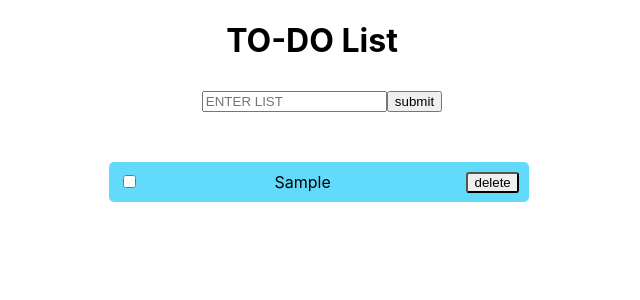
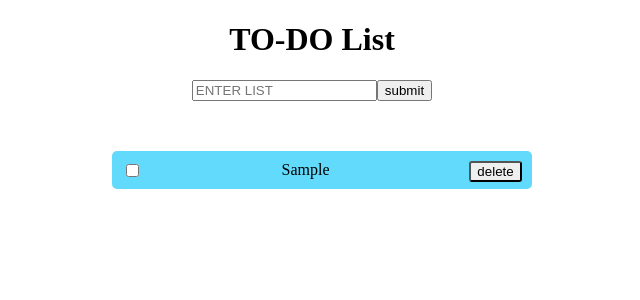
Before and after one commit to uday-dorai/TO-DO_react, a React (Create React App) app: page / in a window 1280 px wide. Both pictures are taken after typing "Sample" into the empty fields and a click on the button "submit". Shown: the top 300 px of the page, without its empty margins (328-968 px from the left). Built offline with nearby package versions, Linux system fonts and the light colour scheme.

Commit message:
5th commit

```diff
--- a/src/App.js
+++ b/src/App.js
@@ -16,16 +16,18 @@ class App extends Component {
     const newTodo ={
       id:uuid.v4(),
       title:title,
-      completed:false
+      status:false
     }
     this.setState({todos:[...this.state.todos, newTodo]})
   }
 
   // checkbox
-  markComplete = (id)=>{
+  markStatus = (id)=>{
+    console.log(id);
     this.setState({todos: this.state.todos.map(todo =>{
-      if(todo.uuid == id){
-        todo.completed = !todo.completed
+      if(todo.uuid === id){
+        console.log(todo.uuid);
+        todo.status = !todo.status
       }
       return todo
     })
@@ -49,7 +51,7 @@ class App extends Component {
         <HeaderTag />
         <AddTodoList addTodo={this.addTodo}/>
         <ul className='list'>
-          <Todo todos={this.state.todos} markComplete={this.markComplete} dltTodo ={this.dltTodo}/>
+          <Todo todos={this.state.todos} markComplete={this.markStatus} dltTodo ={this.dltTodo}/>
         </ul>
       </div>
     );
--- a/src/components/todoItem.jsx
+++ b/src/components/todoItem.jsx
@@ -2,10 +2,19 @@ import React, { Component } from 'react';
 
 class todoItems extends Component {
 
+    strikeThrough = () =>{
+        if(this.props.todo.status){
+            return{
+                textDecoration:'line-through'
+            }
+        }
+    }
+
     render() {
         const {id,title} = this.props.todo;
+        console.log(this.props.todo.status);
         return (
-            <li className='itemsInTodos'>
+            <li className='itemsInTodos' style={this.strikeThrough()}>
                 <input type="checkbox" className='checkBoxLi'
                 onChange={this.props.markComplete.bind(this,id)}/>
 
--- a/src/components/todoList.jsx
+++ b/src/components/todoList.jsx
@@ -7,7 +7,7 @@ class todoList extends Component {
     render() {
         return this.props.todos.map((todo) =>(
             <TodoItem key={todo.id} todo={todo} markComplete={this.props.markComplete}
-            dltTodo = {this.props.dltTodo}/>
+            dltTodo = {this.props.dltTodo} draggable = 'true'/>
 
         ));
     }
--- a/src/index.css
+++ b/src/index.css
@@ -1,4 +1,4 @@
-body {
+/* body {
   margin: 0;
   font-family: -apple-system, BlinkMacSystemFont, 'Segoe UI', 'Roboto', 'Oxygen',
     'Ubuntu', 'Cantarell', 'Fira Sans', 'Droid Sans', 'Helvetica Neue',
@@ -17,4 +17,4 @@ code {
 }
 .inputTag{
   margin-left: 20px;
-}
+} */
```
